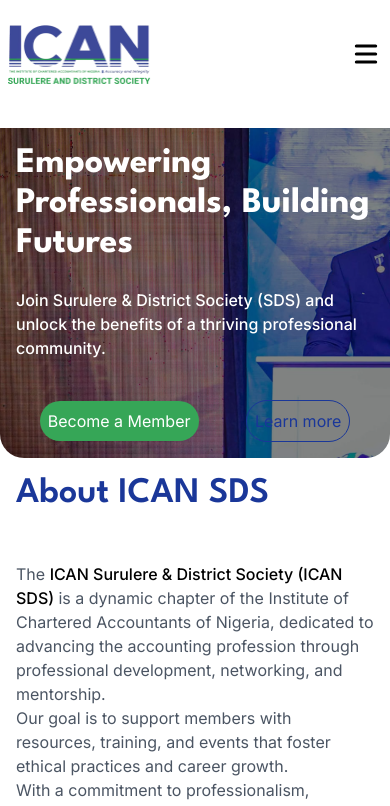
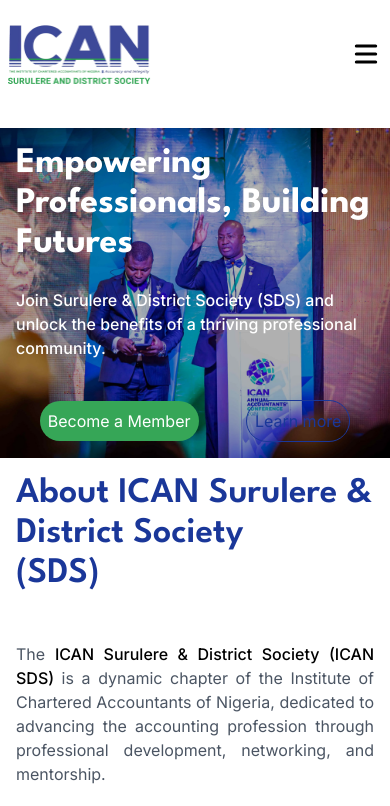
Before and after one commit to Edema-wxd/ican-frontend, a Next.js app: page / in a window 390 px wide. Shown: the top 806 px of the page. Built offline with nearby package versions, Linux system fonts and the light colour scheme; a web font is replaced by a local one.

Commit message:
home page update

```diff
--- a/src/app/(home)/page.tsx
+++ b/src/app/(home)/page.tsx
@@ -14,7 +14,7 @@ export default function Home() {
     <div className="">
       <main className="flex flex-col items-center ">
         <Heroimg
-          imageUrl="/homehero.png"
+          imageUrl="/Gallery1.jpg"
           maintxt={"Empowering Professionals, Building Futures"}
           subtxt={
             "Join Surulere & District Society (SDS) and unlock the benefits of a thriving professional community."
--- a/src/components/Heroimg.jsx
+++ b/src/components/Heroimg.jsx
@@ -1,38 +1,59 @@
 import React from "react";
-import Image from "next/image";
 import PropTypes from "prop-types";
 
-function Heroimg({
+const Heroimg = ({
   toggle = false,
   maintxt = "",
   subtxt = "",
   children = <></>,
   imageUrl = "",
-}) {
+}) => {
   return (
     <div
-      className={`flex ${
-        toggle ? "text-black sm:text-white" : "text-white  "
-      }  rounded-b-3xl sm:rounded-none flex-col sm:flex-row  p-4 sm:py-20 lg:px-40 mt-32  gap-6 justify-center sm:justify-between items-center w-full  h-fit min-h-80 sm:min-h-[500px] sm:bg-none bg-gradient-to-b from-[#ffffff] to-[#c8d1fa] sm:bg-primary`}
-      style={{
-        backgroundImage: toggle ? "" : `url(${imageUrl})`,
-        backgroundSize: "cover",
-      }}
+      className={`
+        relative flex flex-col sm:flex-row
+        p-4 sm:py-20 lg:px-40 mt-32
+        gap-6 justify-center sm:justify-between items-center
+        w-full h-fit min-h-80 sm:min-h-[500px]
+        rounded-b-3xl sm:rounded-none
+        ${toggle ? "text-black sm:text-white" : "text-white"}
+        ${!toggle && !imageUrl ? "bg-primary" : ""}
+      `}
+    >
+      {/* Background Image Layer */}
+      {imageUrl && !toggle && (
+        <div
+          className="absolute inset-0 z-0 bg-cover bg-center bg-no-repeat"
+          style={{
+            backgroundImage: `url(${imageUrl})`,
+          }}
+        >
+          {/* Optional overlay for better text readability */}
+          <div className="absolute inset-0 bg-black/30" />
+        </div>
+      )}
 
-      // image for hero section for each page, use per page
-    >
-      <div className="flex flex-col max-w-lg gap-6">
-        <h1 className="text-left max-w-3xl text-4xl sm:text-6xl font-bold font-mono leading-20 ">
+      {/* Mobile Gradient Background */}
+      <div className={`
+        absolute inset-0 z-0
+        sm:hidden
+        ${toggle ? "bg-gradient-to-b from-[#ffffff] to-[#c8d1fa]" : ""}
+        rounded-b-3xl
+      `} />
+
+      {/* Content Layer */}
+      <div className="relative z-10 flex flex-col max-w-lg gap-6">
+        <h1 className="text-left max-w-3xl text-4xl sm:text-6xl font-bold font-mono leading-20">
           {maintxt}
         </h1>
-        <p className="text-left text-base font-medium  leading-6">{subtxt}</p>
+        <p className="text-left text-base font-medium leading-6">
+          {subtxt}
+        </p>
         <div>{children}</div>
       </div>
-
-      {/* switch for use on the home page alone */}
     </div>
   );
-}
+};
 
 Heroimg.propTypes = {
   toggle: PropTypes.bool.isRequired,
--- a/src/components/Speech.jsx
+++ b/src/components/Speech.jsx
@@ -11,18 +11,18 @@ function Speech() {
       <div className="flex flex-col sm:w-[550px] gap-12 items-start text-left">
         <div className="gap-4 w-fit text-left">
           <h2 className="text-primary w-fit font-semibold text-4xl sm:text-5xl font-mono">
-            About ICAN SDS
+            About ICAN Surulere & District Society<br/> (SDS)
           </h2>
         </div>
-        <p className="text-sans font-normal text-base text-gray-600">
+        <p className="text-sans font-normal text-base text-gray-600 text-justify">
 
           The <span className=" text-black font-medium">
             ICAN Surulere & District Society (ICAN SDS) </span>is a dynamic chapter of
           the Institute of Chartered Accountants of Nigeria, dedicated to
           advancing the accounting profession through professional development,
-          networking, and mentorship. <br />Our goal is to support members with
+          networking, and mentorship. <br /><br/>Our goal is to support members with
           resources, training, and events that foster ethical practices and
-          career growth. <br /> With a commitment to professionalism, accountability,
+          career growth. <br /> <br/>With a commitment to professionalism, accountability,
           and community engagement, <span className=" text-black font-medium">ICAN SDS</span> creates a platform where
           accountants can connect, learn, and thrive, ensuring their continued
           leadership in the field and contributions to the economy.
```
